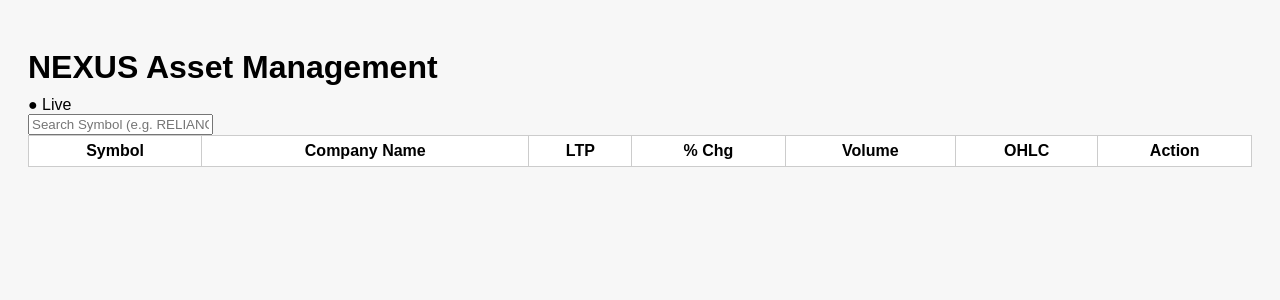
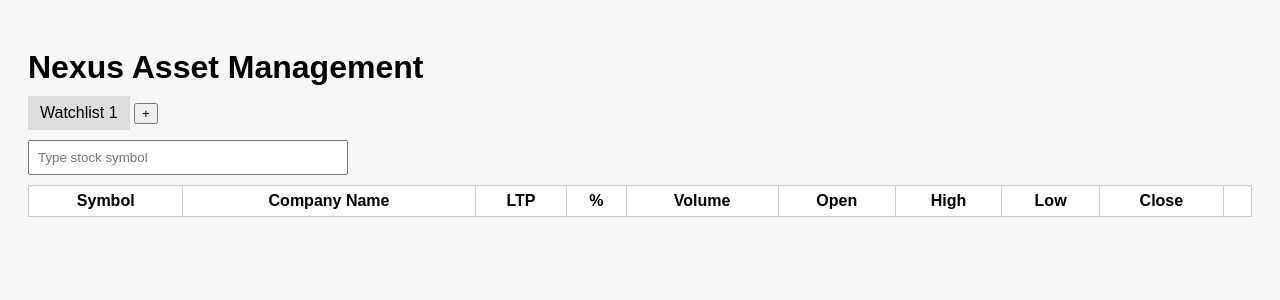
Before and after one commit to mrchopzy-ui/kotak-watchlist, a Flask app: page / in a window 1280 px wide. Shown: the top 300 px of the page. Run offline with Flask 3, Linux system fonts and the light colour scheme; data comes from the database, SQL or seed files in the repository; lists and menus that the app fills with data are empty; parts of the project's set-up code (start-up, migrations or seed data) failed here and were passed over.

Commit message:
Update index.html

```diff
--- a/templates/index.html
+++ b/templates/index.html
@@ -1,41 +1,41 @@
 <!DOCTYPE html>
-<html lang="en">
+<html>
 <head>
-    <meta charset="UTF-8">
-    <meta name="viewport" content="width=device-width, initial-scale=1.0">
-    <title>Nexus Asset Management | Watchlist v2</title>
+    <title>Nexus Asset Management</title>
     <link rel="stylesheet" href="/static/style.css">
 </head>
 <body>
-    <div class="container">
-        <header>
-            <h1>NEXUS <span class="subtitle">Asset Management</span></h1>
-            <div class="status-indicator">● Live</div>
-        </header>
 
-        <div class="search-box">
-            <input type="text" id="searchInput" placeholder="Search Symbol (e.g. RELIANCE)..." autocomplete="off">
-            <div id="searchResults" class="dropdown"></div>
+<h1>Nexus Asset Management</h1>
+
+<div id="tabs">
+    {% for w in watchlists %}
+    <div class="tab" data-id="{{w[0]}}">{{w[1]}}</div>
+    {% endfor %}
+    <button id="addWatchlist">+</button>
 </div>
 
-        <div class="table-container">
+<input id="search" placeholder="Type stock symbol">
+<div id="suggestions"></div>
+
 <table>
 <thead>
 <tr>
 <th>Symbol</th>
 <th>Company Name</th>
 <th>LTP</th>
-                        <th>% Chg</th>
+<th>%</th>
 <th>Volume</th>
-                        <th>OHLC</th>
-                        <th>Action</th>
+<th>Open</th>
+<th>High</th>
+<th>Low</th>
+<th>Close</th>
+<th></th>
 </tr>
 </thead>
-                <tbody id="watchlistBody">
-                    </tbody>
+<tbody id="watchlist"></tbody>
 </table>
-        </div>
-    </div>
+
 <script src="/static/app.js"></script>
 </body>
 </html>
```
Lines whose indentation alone changed are shown as unchanged.
